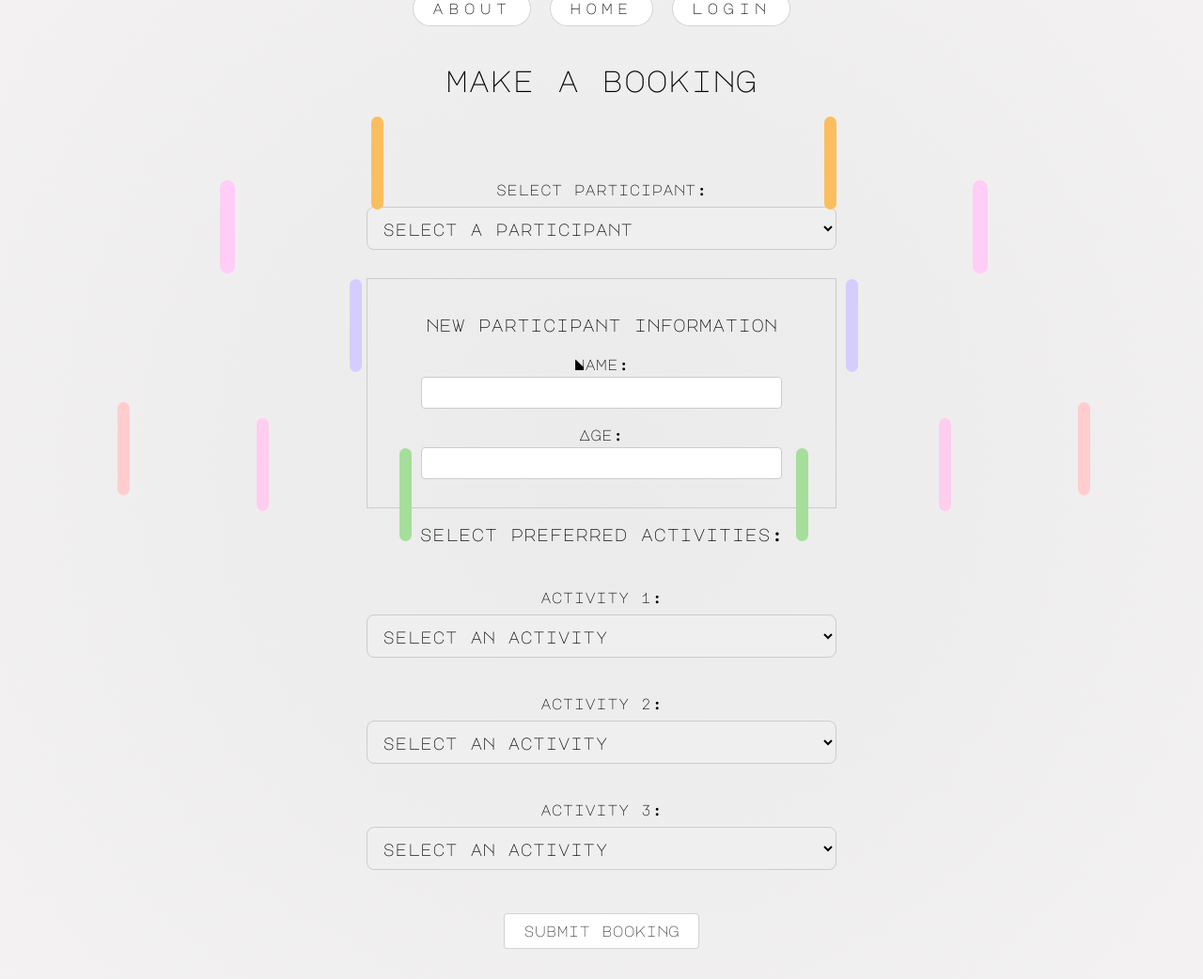
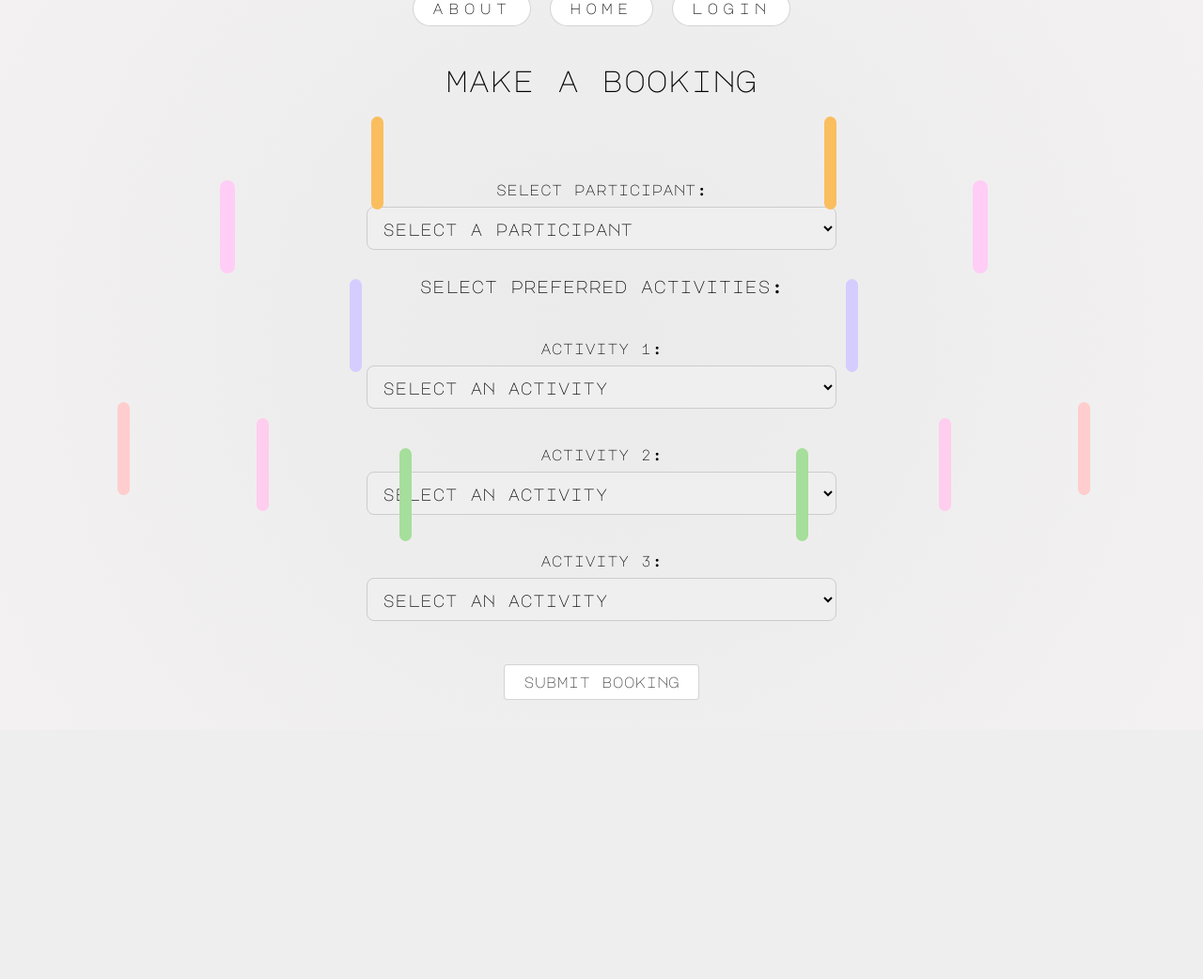
Before and after one commit to 23knightst813/Coder-Dojo, a Flask app: page /booking in a window 1280 px wide. Shown: the part 50-1092 px from the top of the page at 94% size. After the commit the page ends 795 px from the top, so only its background shows below. Run offline with Flask 3, Linux system fonts and the light colour scheme; the visitor is signed in with stand-in values (Sample User, id 1); tables that the repository leaves empty hold one stand-in row (values such as "Sample post").

Commit message:
Fixed booking functionalty i think

```diff
--- a/flaskr/app.py
+++ b/flaskr/app.py
@@ -120,13 +120,21 @@ def booking():
         else:
             participant_id = int(participant_id)
 
-        activity_ids = [request.form.get(f'activity{i}') for i in range(1, 4)]
+        activity_ids = []
+        for i in range(1, 4):
+            activity_id = request.form.get(f'activity{i}')
+            if activity_id:
+                activity_ids.append(activity_id)
+            else:
+                activity_ids.append(None)
 
         cursor.execute(
             "INSERT INTO Bookings (participant_id, activity1_id, activity2_id, activity3_id) VALUES (?, ?, ?, ?)",
             (
                 participant_id,
-                *activity_ids,
+                activity_ids[0],
+                activity_ids[1],
+                activity_ids[2],
             )
         )
         booking_id = cursor.lastrowid
@@ -161,6 +169,7 @@ def booking():
         conn.close()
         return render_template('booking.html', participants=participants, activities=activities)
 
+
 if __name__ == '__main__':
     setup_db()
     app.run(debug=True)
--- a/flaskr/db.py
+++ b/flaskr/db.py
@@ -44,6 +44,7 @@ def setup_db():
             activity2_id INTEGER,
             activity3_id INTEGER,
             overflow_count INTEGER DEFAULT 0,
+            created_at TIMESTAMP DEFAULT CURRENT_TIMESTAMP,
             FOREIGN KEY (participant_id) REFERENCES participants(participant_id),
             FOREIGN KEY (activity1_id) REFERENCES activities(activity_id),
             FOREIGN KEY (activity2_id) REFERENCES activities(activity_id),
--- a/flaskr/templates/base.html
+++ b/flaskr/templates/base.html
@@ -9,7 +9,7 @@
     <link rel="preconnect" href="https://fonts.gstatic.com" crossorigin>
     <link href="https://fonts.googleapis.com/css2?family=Major+Mono+Display&family=Marck+Script&display=swap" rel="stylesheet">
   </head>
-
+  <body>
     <img src="static/Hamburgur.svg" id="burger-button" class="burger-button" />
 
     <div id="burger-menu" class="burger-fillings">
@@ -33,7 +33,7 @@
       {% endif %}
       </ul>
     </div>
-  <body>
+
     <main>
       {% block content %}
       {% endblock %}
@@ -52,7 +52,6 @@
         burgerMenu.classList.toggle('active');
       });
 
-
       document.addEventListener('click', (event) => {
         const isClickInsideMenu = burgerMenu.contains(event.target);
         const isClickOnButton = burgerButton.contains(event.target);
--- a/flaskr/templates/booking.html
+++ b/flaskr/templates/booking.html
@@ -14,25 +14,27 @@
 
 <br>
 <form method="post" class="form-container">
+    <!-- Participant Dropdown -->
     <label for="participant">select participant:</label>
     <select name="participant_id" id="participant" onchange="toggleNewParticipantForm(this.value)">
         <option value="" disabled selected>select a participant</option>
         {% for participant in participants %}
-        <option value="{{ participant['participant_id'] }}">{{ participant['name'] }}</option>
+        <option value="{{ participant[0] }}">{{ participant[1] }}</option>
         {% endfor %}
         <option value="new">create new participant</option>
     </select>
 
-    <div id="newParticipantForm">
+    <!-- New Participant Form -->
+    <div id="newParticipantForm" style="display: none;">
         <h3>new participant information</h3>
         <label for="new_participant_name">Name:</label>
         <input type="text" name="new_participant_name" id="new_participant_name" required>
 
         <label for="new_participant_age">Age:</label>
         <input type="number" name="new_participant_age" id="new_participant_age" required>
+    </div>
 
-
-    </div>
+    <!-- Activity Dropdowns -->
     <h3>select preferred activities:</h3>
     <br/>
 
@@ -40,7 +42,7 @@
     <select name="activity1" id="activity1" required>
         <option value="" disabled selected>select an activity</option>
         {% for activity in activities %}
-        <option value="{{ activity['activity_id'] }}">{{ activity['activity_name'] }}</option>
+        <option value="{{ activity[0] }}">{{ activity[1] }}</option>
         {% endfor %}
     </select>
     <br>
@@ -49,19 +51,19 @@
     <select name="activity2" id="activity2" required>
         <option value="" disabled selected>select an activity</option>
         {% for activity in activities %}
-        <option value="{{ activity['activity_id'] }}">{{ activity['activity_name'] }}</option>
+        <option value="{{ activity[0] }}">{{ activity[1] }}</option>
         {% endfor %}
     </select>
-
     <br>
     <br>
     <label for="activity3">activity 3:</label>
     <select name="activity3" id="activity3" required>
         <option value="" disabled selected>select an activity</option>
         {% for activity in activities %}
-        <option value="{{ activity['activity_id'] }}">{{ activity['activity_name'] }}</option>
+        <option value="{{ activity[0] }}">{{ activity[1] }}</option>
         {% endfor %}
     </select>
+
     <br>
     <br>
     <br>
```
Also changed, not shown: flaskr/templates/register.html (+4 -5 lines), 1 other file. Lines whose indentation alone changed are shown as unchanged.
